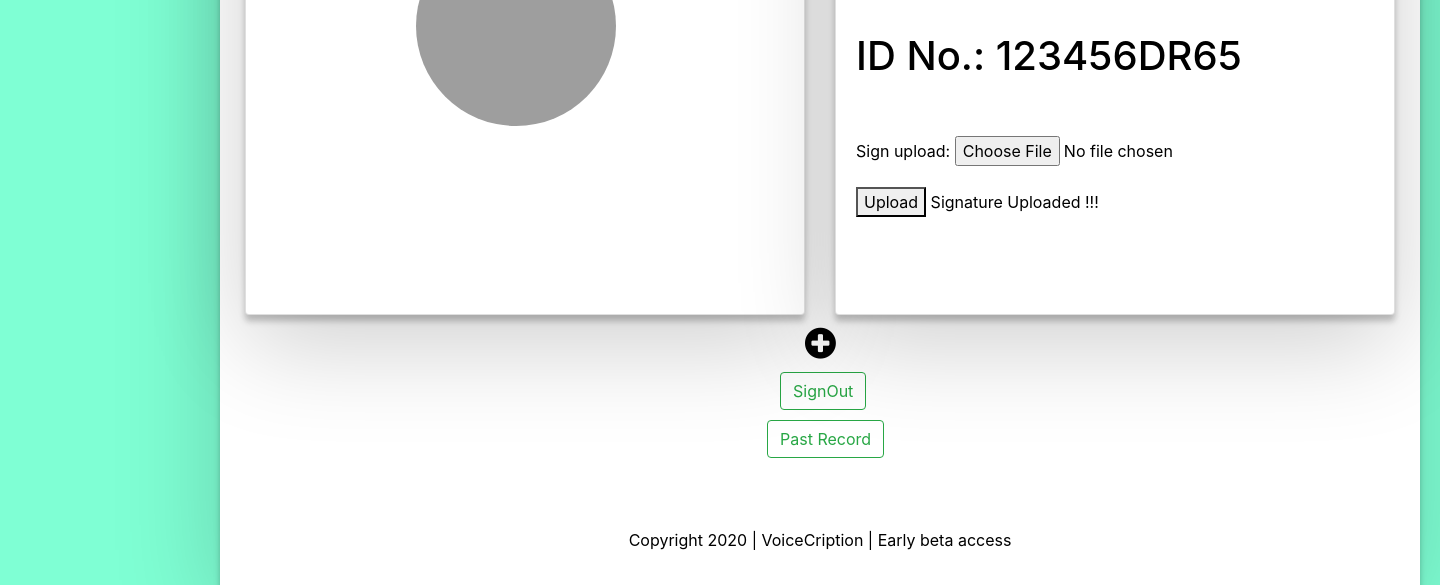
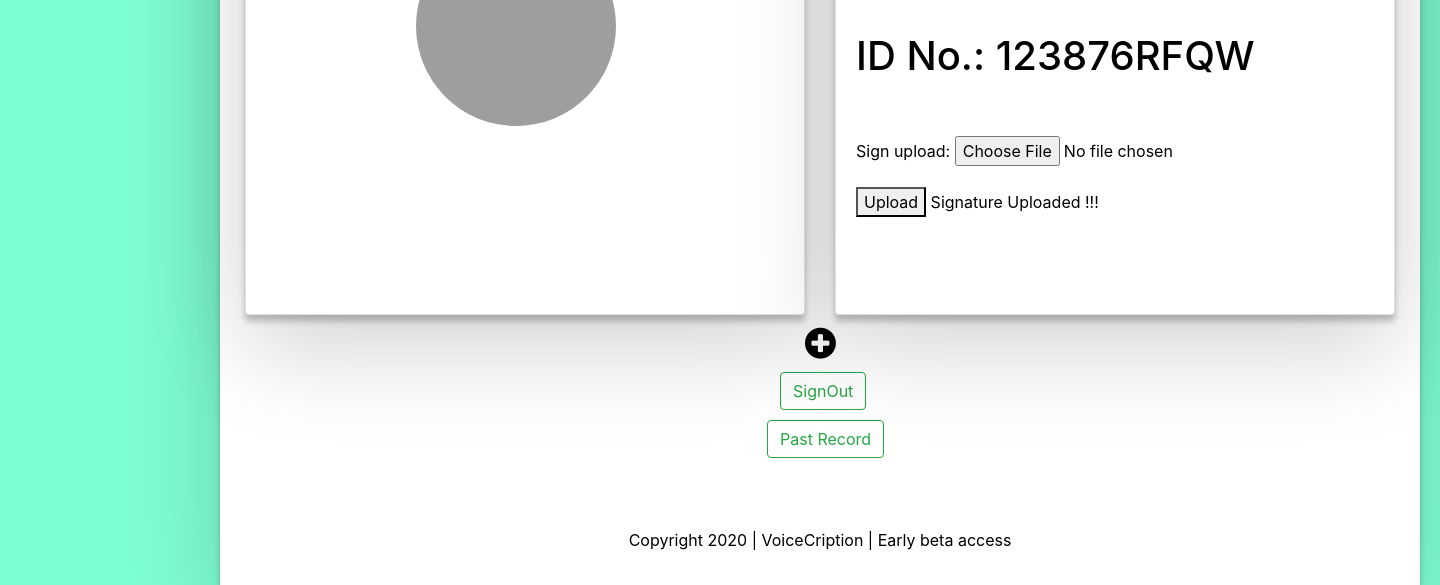
Before and after one commit to aakashdinkar/VoiceCription, a Django app: page /profile/signature_upload in a window 1440 px wide. Shown: the part 415-1000 px from the top of the page. Run offline with Django 3.2, Linux system fonts and the light colour scheme; some libraries are stand-ins or nearby versions; grey boxes are pictures that could not be loaded.

Commit message:
Update dashboard.html

```diff
--- a/Voice/templates/Voice/dashboard.html
+++ b/Voice/templates/Voice/dashboard.html
@@ -55,7 +55,7 @@ h3{
               <br>
               <h1>Email: {{ user.email }}</h1>
               <br>
-              <h1>ID No.: 123456DR65</h1>
+              <h1>ID No.: {{id}}</h1>
               <br><br>
               <form method = "post" enctype="multipart/form-data" action="signature_upload">
                 {% csrf_token %}
```
